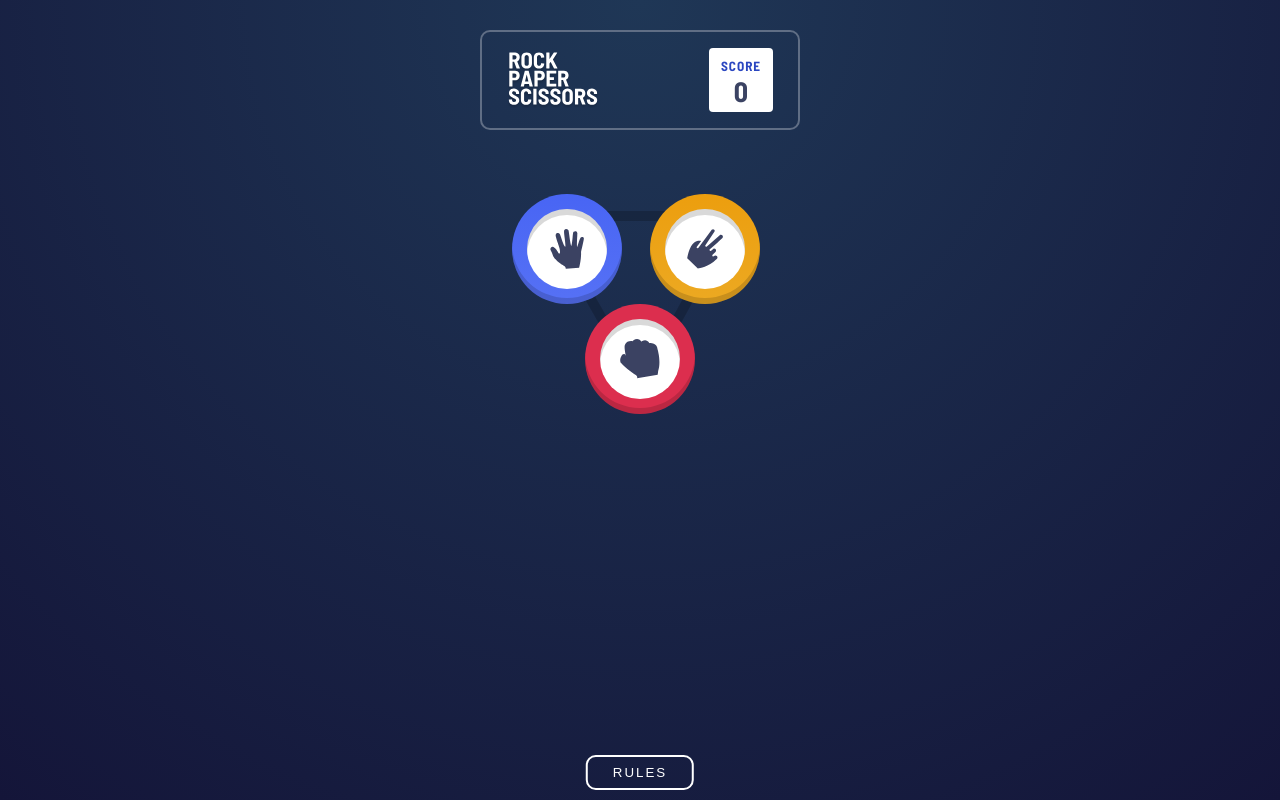
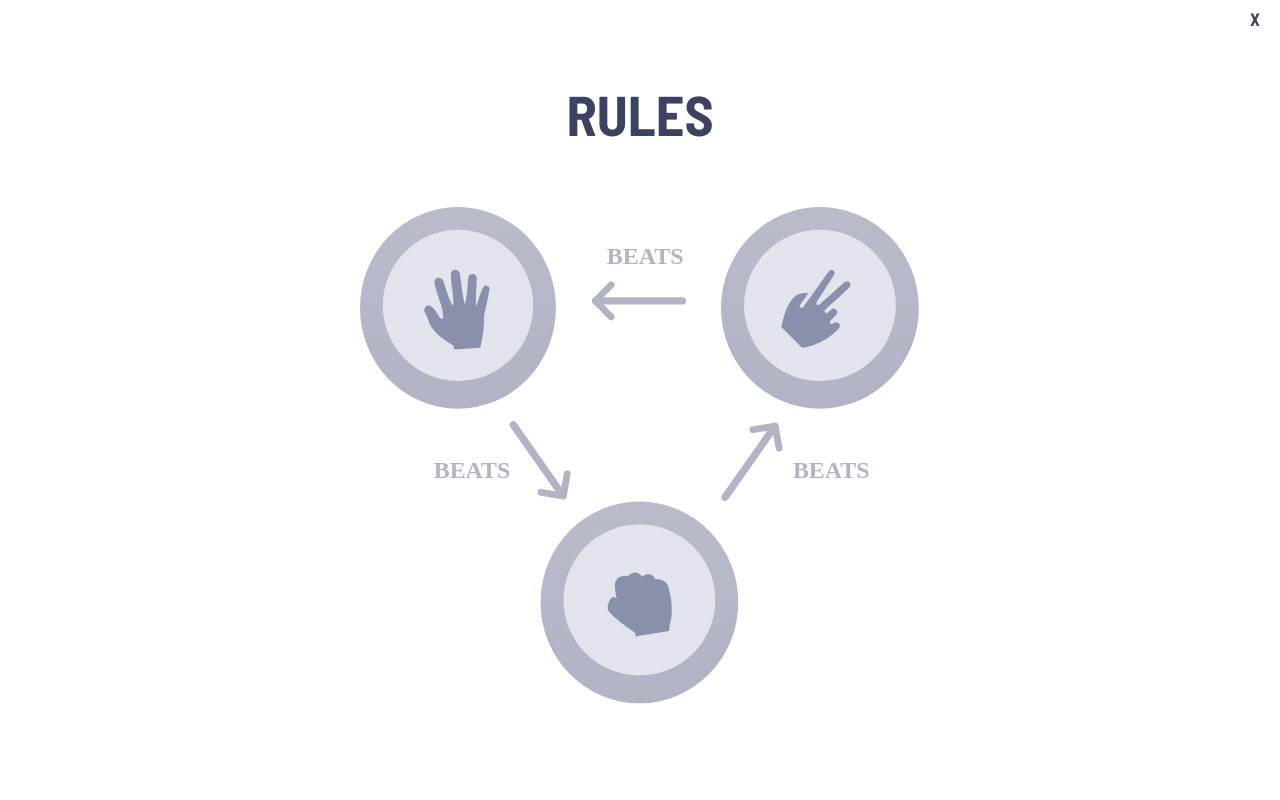
Before and after one commit to Nexi77/rock-paper-scissors, a plain HTML site: page index.html in a window 1280 px wide. Both pictures are taken after a click on the button "RULES". Drawn offline with Linux system fonts and the light colour scheme.

Commit message:
rules modal done, no session-storage yet

```diff
--- a/index.html
+++ b/index.html
@@ -41,6 +41,14 @@
       </div>
     </main>
     <button class="rules">Rules</button>
+    <!-- Rules modal -->
+    <div class="rules-modal">
+      <div class="rules_close">
+        <span class="rules-modal__close">X</span>
+      </div>
+      <h2 class="rules-modal__text">RULES</h2>
+      <img src="./images/image-rules.svg" class="rules-modal__img"/>
+    </div>
   </div>
 
   <!-- <div class="attribution">
--- a/index.js
+++ b/index.js
@@ -51,6 +51,7 @@ function makeSelection(selection){
     }
     else if(computerWon){
         whoWon.innerText = "The house win"
+        resetScore();
     }
     else{
         whoWon.innerText = "It's a draw"
@@ -62,20 +63,19 @@ function isWinner(selection, opponentSelection){
 }
 
 function addSelectionResult(selection, winner, player){
-    controlsDiv.style.transform = "translateX(150%)";
+    controlsDiv.classList.toggle('translate');
     controlsDiv.style.visibility = "hidden";
     choicesDiv.style.visibility = "visible";
     template +=
     `
-    <div class="selected__choice ${winner ? 'winner' : 'loser'}">
-        <div class="controls__btn-circle ${selection.name} selected__circle">
+    <div class="selected__choice">
+        <div class="controls__btn-circle ${selection.name} selected__circle ${winner ? 'selected__winner' : 'selected__loser'}">
             <span class="controls__wrapper"><img src=${selection.img} alt="${selection.name} icon"></span>
         </div>
         <h4 class="selected__text">${player} picked</h4>
     </div>
     `
     if(player === 'the house'){
-        console.log(template)
         resultDiv.innerHTML = template;
     }
 }
@@ -83,7 +83,6 @@ function addSelectionResult(selection, winner, player){
 againButton.addEventListener('click', () => {
     template = ``;
     resultDiv.innerHTML = template;
-    controlsDiv.style.transform = "translateX(0)";
     controlsDiv.style.visibility = "visible";
     choicesDiv.style.visibility = "hidden";
 })
@@ -91,3 +90,21 @@ againButton.addEventListener('click', () => {
 function incrementScore(score){
     score.innerText = parseInt(score.innerText) + 1;
 }
+
+function resetScore(){
+    score.innerText = 0;
+}
+
+const rulesButton = document.querySelector('.rules');
+const modal = document.querySelector('.rules-modal');
+const close = document.querySelector('.rules-modal__close');
+
+rulesButton.addEventListener('click', () => {
+    modal.classList.add('opened-rules');
+})
+
+close.addEventListener('click', () => {
+    console.log('ran')
+    modal.classList.remove('opened-rules');
+    modal.classList.add('rules-modal');
+})
--- a/scss/_game.scss
+++ b/scss/_game.scss
@@ -5,6 +5,7 @@
     .rules{
         background: transparent;
         text-transform: uppercase;
+        cursor: pointer;
         letter-spacing: 2px;
         position: absolute;
         bottom: 10px;
@@ -16,6 +17,11 @@
         border-radius: 10px;
         &:focus{
             outline: none;
+        }
+        @include breakpoint-up(large){
+            transform: translateX(0);
+            left: 80%;
+            bottom: 20px;
         }
     }
 }
@@ -58,6 +64,9 @@
     width: 16rem;
     margin: 0 auto;
     position: relative;
+    @include breakpoint-up(large){
+        width: 20rem;
+    }
 }
 
 .controls .paper{
@@ -76,6 +85,10 @@
     grid-template-columns: 1fr 1fr;
     background: url('../images/bg-triangle.svg') center center no-repeat;
     background-size: 80%;
+    @include breakpoint-up(large){
+        transform: scale(1.4);
+        background-size: 55%;
+    }
     &__btn-circle{
         border: none;
         display: flex;
@@ -110,6 +123,14 @@
     .buttons{
         display: flex;
         justify-content: space-between;
+        @include breakpoint-up(medium){
+            width: 300px;
+        }
+        @include breakpoint-up(large){
+            width: 400px;
+            align-self: center;
+            transform: scale(1.3);
+        }
     }
     &__circle{
         transform: scale(1.1);
@@ -132,6 +153,9 @@
         margin-top: 20px;
         align-items: center;
         justify-content: center;
+        @include breakpoint-up(large){
+            margin-top: 70px;
+        }
     }
     &__result_info{
         color: white;
--- a/scss/_globals.scss
+++ b/scss/_globals.scss
@@ -22,3 +22,56 @@ body{
     background: $scissors;
     grid-area: scissors;
 }
+
+.translate{
+    transform: translateX(150%);
+}
+
+.rules-modal{
+    width: 100%;
+    height: 100vh;
+    background-color: white;
+    display: flex;
+    flex-direction: column;
+    align-items: center;
+    position: fixed;
+    visibility: hidden;
+    opacity: 0;
+    top: 0;
+    left: 0;
+    &__text{
+        color: $darkText;
+        margin-top: 50px;
+        @include breakpoint-up(medium){
+            font-size: 3.5rem;
+        }
+    }
+    &__img{
+        padding: 20px;
+        width: 300px;
+        margin-top: 40px;
+        @include breakpoint-up(medium){
+            width: 600px;
+        }
+    }
+    &__close{
+        margin-right: 20px;
+        margin-top: 8px;
+        color: $darkText;
+        font-size: 18px;
+        font-weight: bold;
+    }
+}
+.opened-rules{
+    visibility: visible;
+    position: fixed;
+    top: 0;
+    left: 0;
+    opacity: 1;
+}
+
+.rules_close{
+    display: flex;
+    justify-content: flex-end;
+    width: 100%;
+}
--- a/scss/style.scss
+++ b/scss/style.scss
@@ -1,4 +1,4 @@
 @import 'variables';
+@import 'mixins';
 @import 'globals';
-@import 'mixins';
 @import 'game';
```
Also changed, not shown: scss/style.css, 1 other file.
